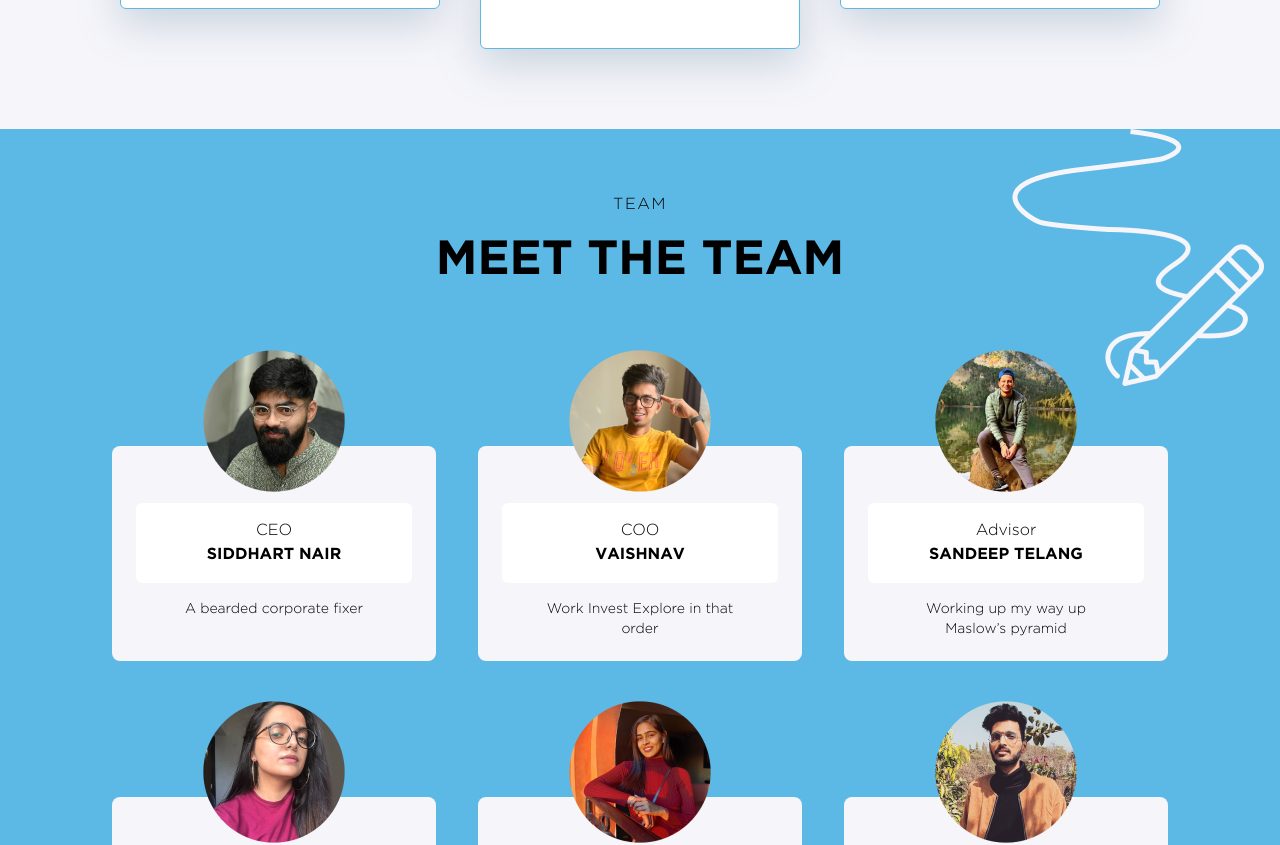
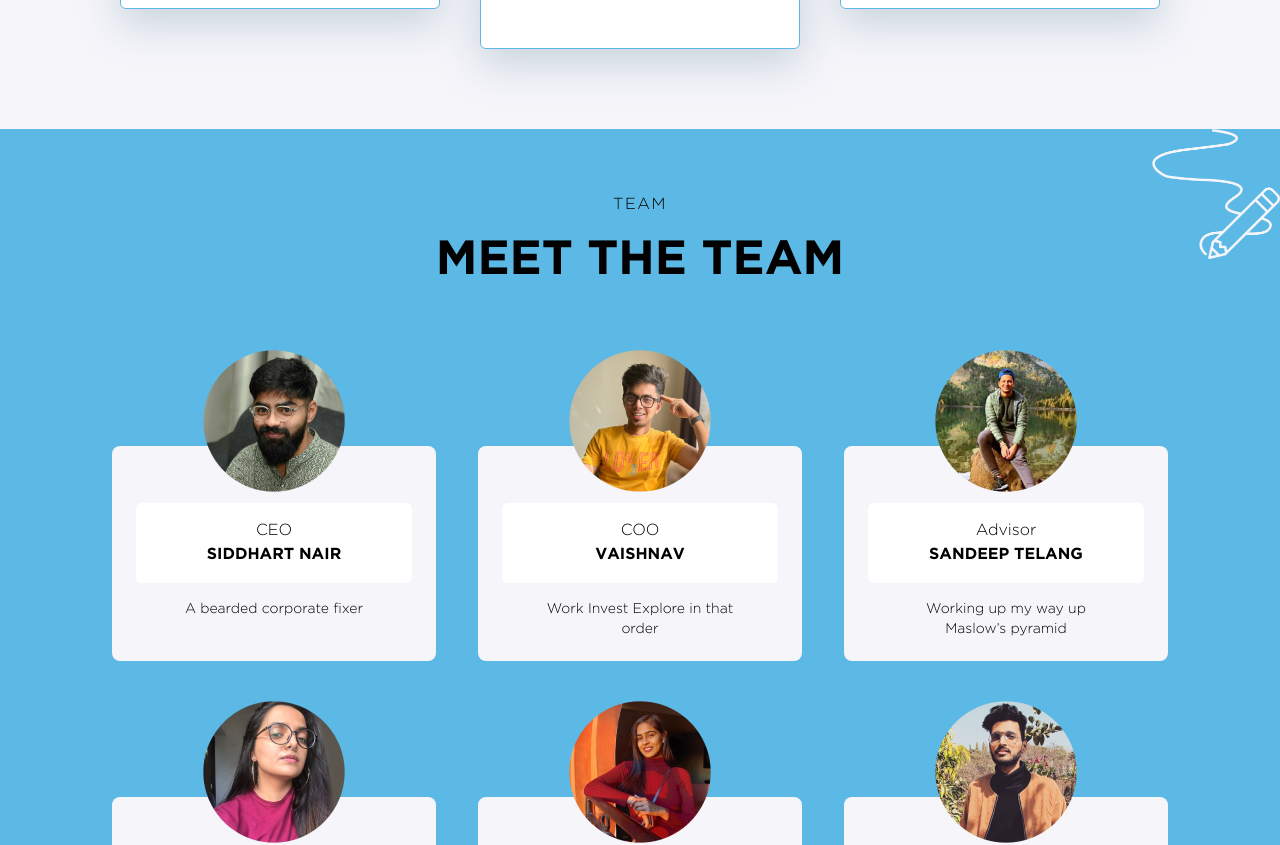
Before and after one commit to Ashutoshkr23/Bravos-11, a Next.js app: page / in a window 1280 px wide. Shown: the part 3580-4425 px from the top of the page. Built offline with nearby package versions, Linux system fonts and the light colour scheme.

Commit message:
team-design-change

```diff
--- a/src/components/Team.jsx
+++ b/src/components/Team.jsx
@@ -6,9 +6,9 @@ function Team() {
     <div className='bg-blue-1 relative  ' id='team'>
           {/*Laptop */}
           <div className='hidden lg:block'>
-
-              <img src="/assets/images/team/Pencil.png" alt="pencil-image" className='absolute right-4' />
-              <img src="/assets/images/team/Puzzle.png" alt="puzzle-block" className='absolute -bottom-6 left-16 ' />
+              <div className='flex justify-between'>
+                  <div className='w-48'><img src="/assets/images/team/Pencil.png" alt="pencil-image" className='invisible' /></div>
+                  <div className='w-4/5'>
                       <div className='py-16'>
                           <div>
                               <div>
@@ -87,6 +87,11 @@ function Team() {
                               </div>
                           </div>
                       </div>
+                  </div>
+                  <div className='w-48'><img src="/assets/images/team/Pencil.png" alt="pencil-image" className='sticky top-0' /></div>
+              </div>
+              <img src="/assets/images/team/Puzzle.png" alt="puzzle-block" className='absolute -bottom-6 left-16 ' />
+
           </div>
           {/*Mobiles-lg*/}
           <div className='lg:hidden'>
```
Lines whose indentation alone changed are shown as unchanged.
